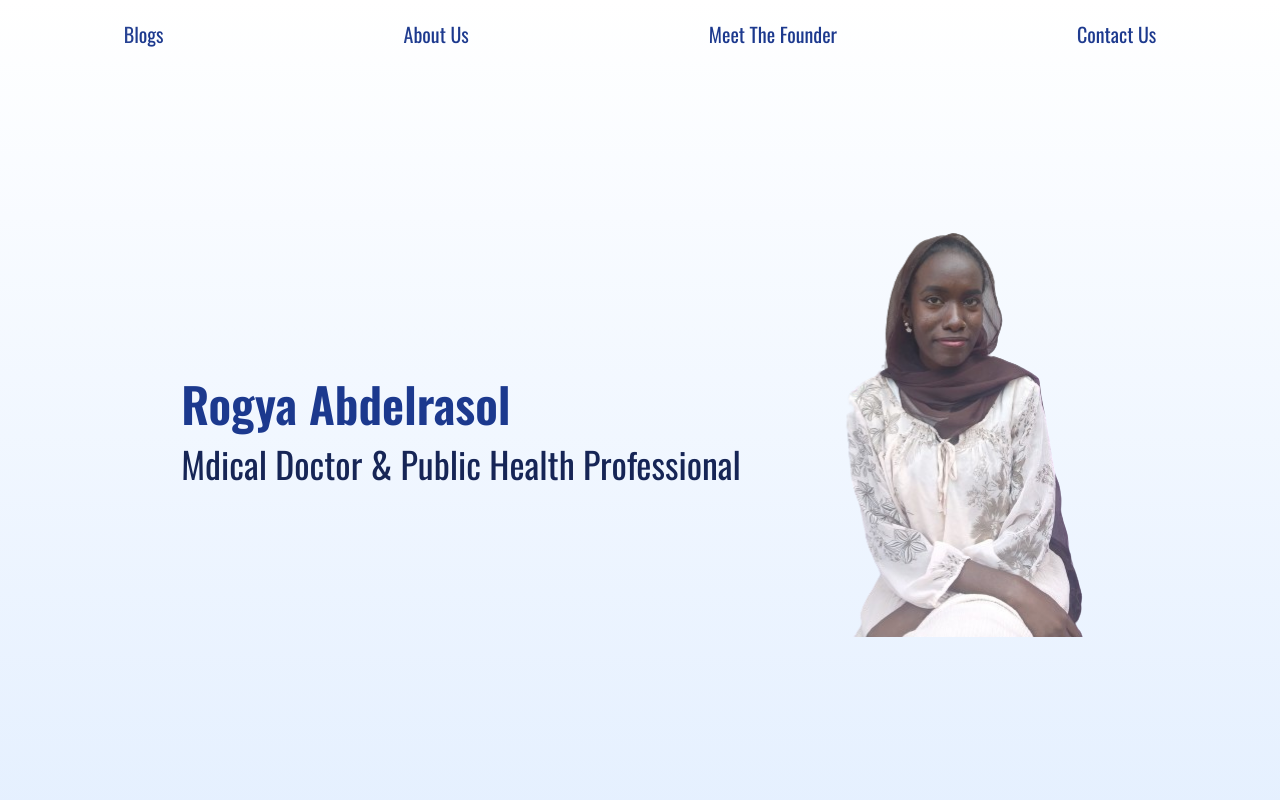
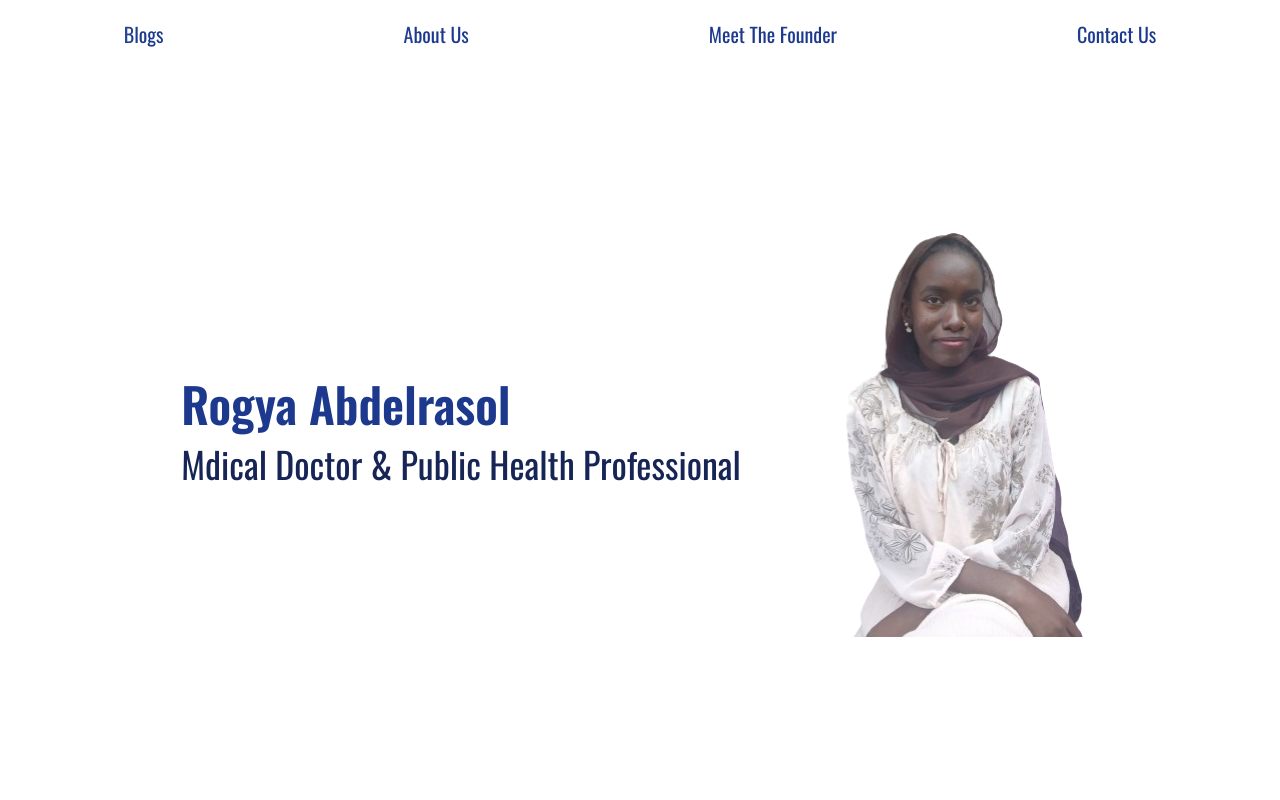
Before and after one commit to A1iHassan/Roqaia-porto, a Next.js app in the folder portfolio/: page /founder in a window 1280 px wide. Shown: the top 800 px of the page. Built offline with nearby package versions, Linux system fonts and the light colour scheme.

Commit message:
edit on the layout

```diff
--- a/portfolio/src/app/layout.tsx
+++ b/portfolio/src/app/layout.tsx
@@ -21,9 +21,7 @@ export default function RootLayout({
 }>) {
   return (
     <html lang="en" className="scroll-smooth">
-      <body
-        className={`${oswald.className} bg-gradient-to-b from-white via-blue-100 to-white`}
-      >
+      <body className={`${oswald.className} `}>
         {" "}
         <NavBar />
         {children}
```
